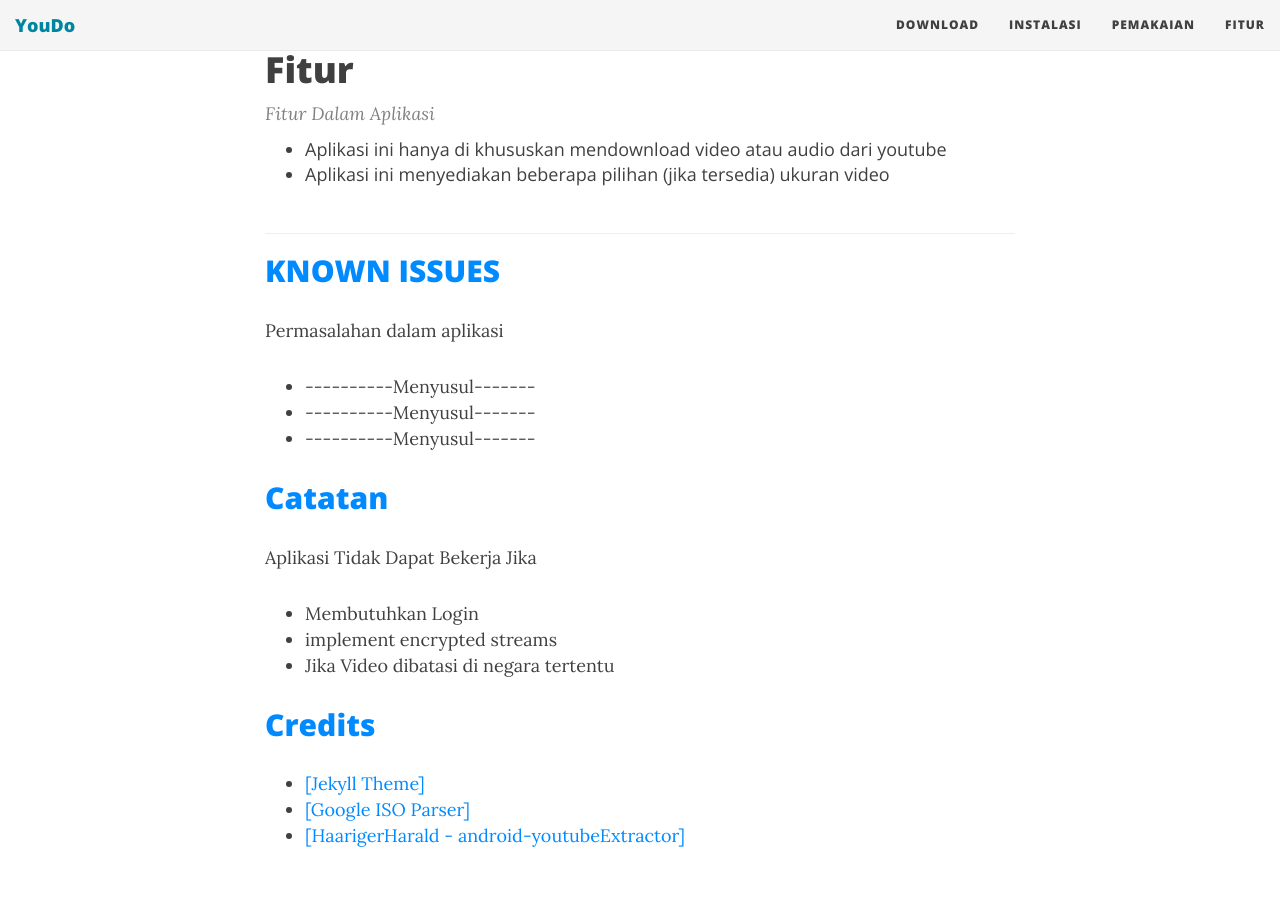
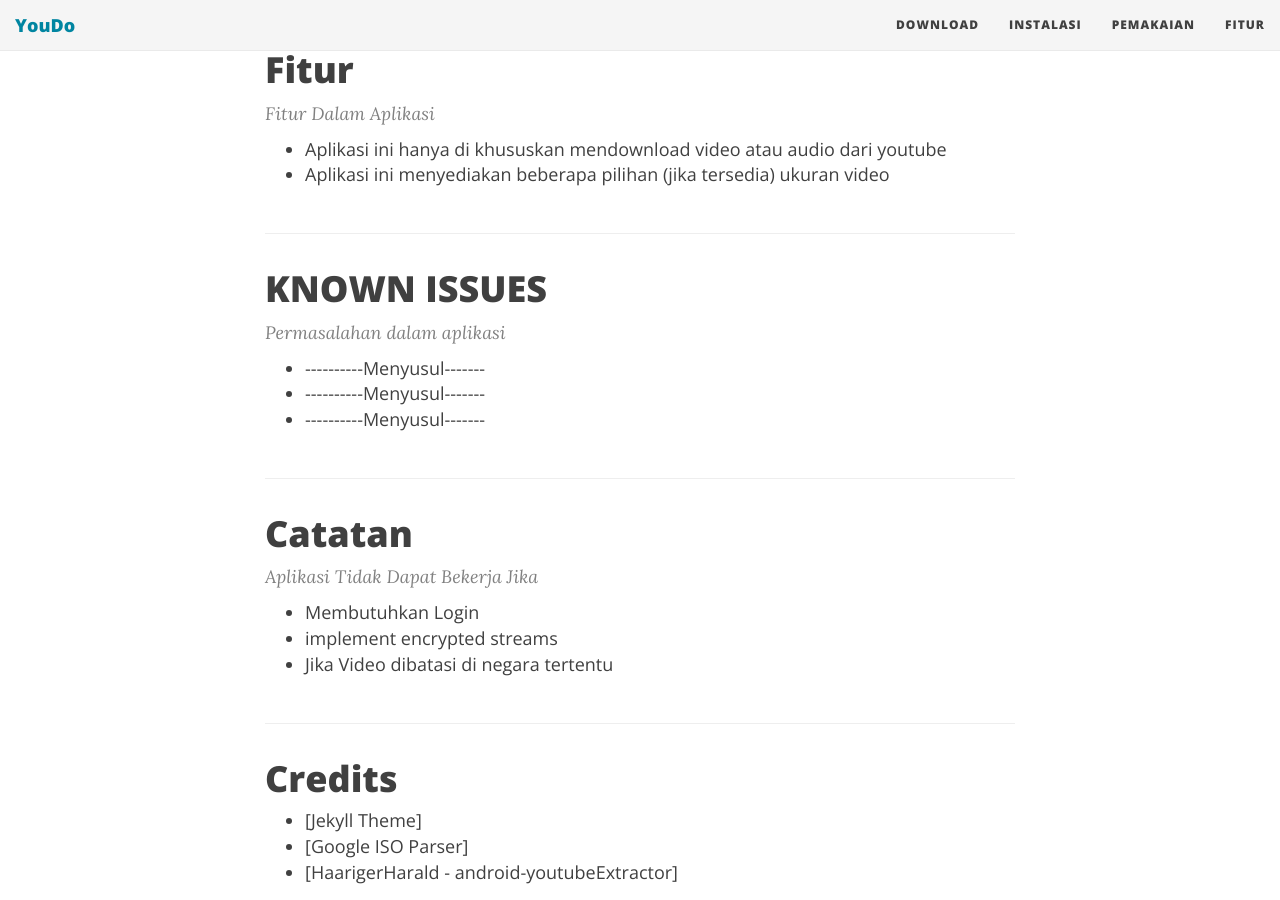
Before and after one commit to youdownloader/youdownloader.github.io, a Jekyll site: the page built from index.html, in a window 1280 px wide and 900 px high, scrolled down 1071 px. Built offline with Jekyll 4.4.1, drawn with Linux system fonts in a browser that asks for light colours; nearby versions of some CDN libraries; the list of posts is cut into pages by our own code.

Commit message:
index commit

```diff
--- a/index.html
+++ b/index.html
@@ -65,7 +65,7 @@ use-site-title: true
       </div>
     </div>
    </article>
-         <article>
+         <article class="post-preview" >
        <a href="#knownissue">
 	  <h2 class="post-title">KNOWN ISSUES</h2>
 	  <h3 class="post-subtitle">
@@ -85,7 +85,7 @@ use-site-title: true
       </div>
     </div>
    </article>
-   <article>
+   <article class="post-preview" >
        <a href="#catatan">
 	  <h2 class="post-title">Catatan</h2>
 	  <h3 class="post-subtitle">
@@ -105,7 +105,7 @@ use-site-title: true
       </div>
     </div>
    </article>
-      <article>
+      <article class="post-preview" >
        <a href="#">
 	  <h2 class="post-title">Credits</h2>
 	  <h3 class="post-subtitle">
@@ -123,6 +123,7 @@ use-site-title: true
 	  <li><a href="https://github.com/HaarigerHarald/android-youtubeExtractor">[HaarigerHarald - android-youtubeExtractor]</a></li>
 	  </ul>
       </div>
+
     </div>
    </article>
 
```
